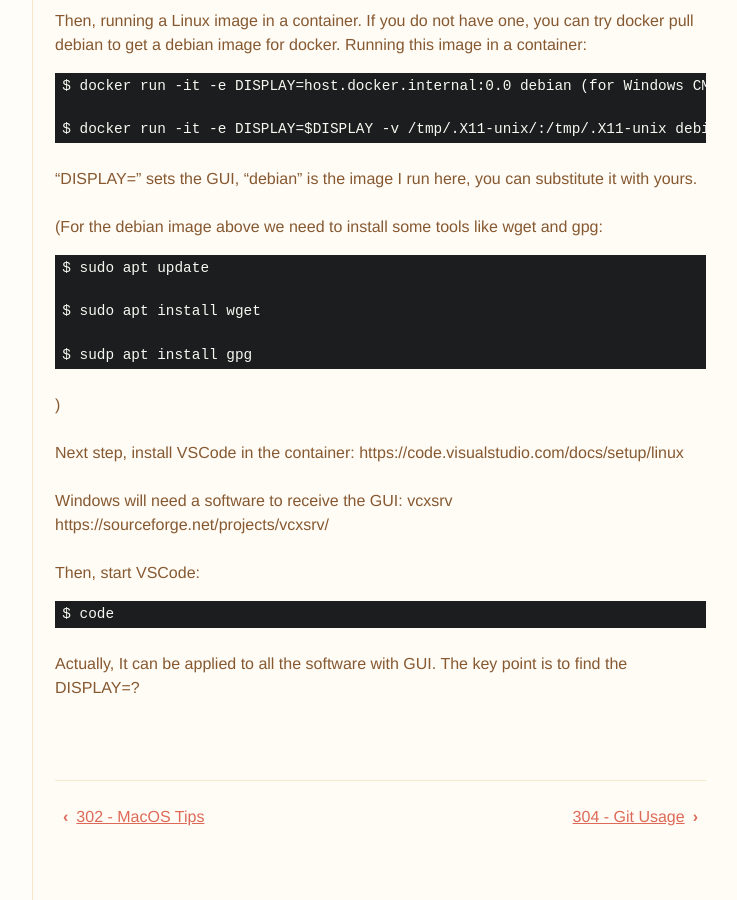
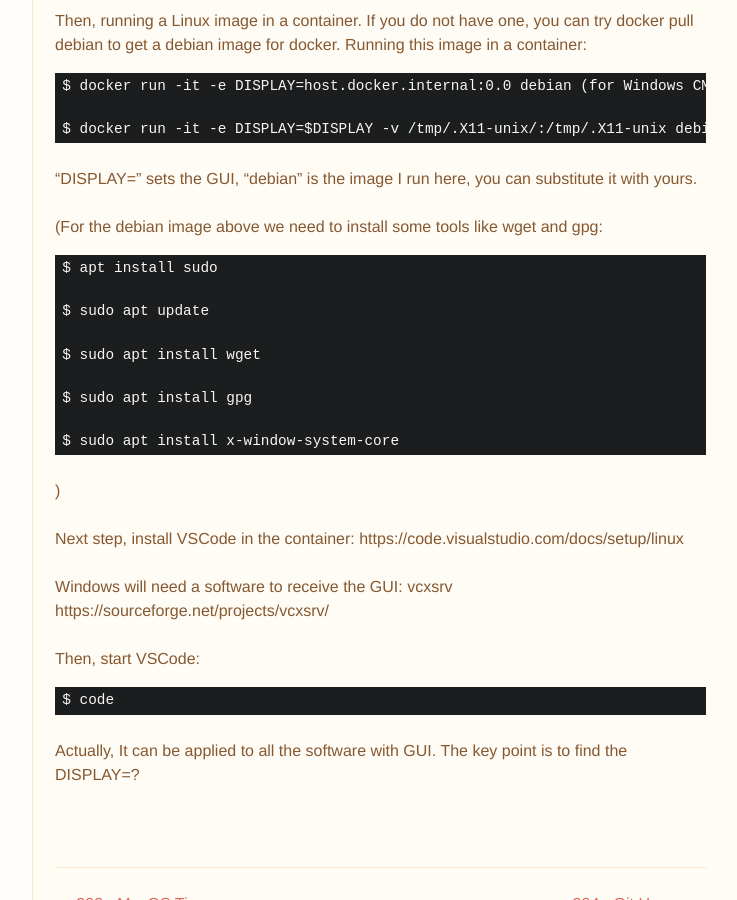
Before and after one commit to dt-np/xteam, a Jekyll site: the page built from _docs/303_vsc.md, in a window 1280 px wide and 900 px high, scrolled down 4275 px. Shown: the whole window, without its empty margins (398-1135 px from the left). Built offline with Jekyll 4.4.1, drawn with Linux system fonts in a browser that asks for light colours.

Commit message:
Update 303_vsc.md

```diff
--- a/_docs/303_vsc.md
+++ b/_docs/303_vsc.md
@@ -169,11 +169,15 @@
 
 (For the debian image above we need to install some tools like wget and gpg:
 
+	$ apt install sudo
+
 	$ sudo apt update
 
 	$ sudo apt install wget
 
-	$ sudp apt install gpg
+	$ sudo apt install gpg
+
+	$ sudo apt install x-window-system-core
 
 )
 
```
